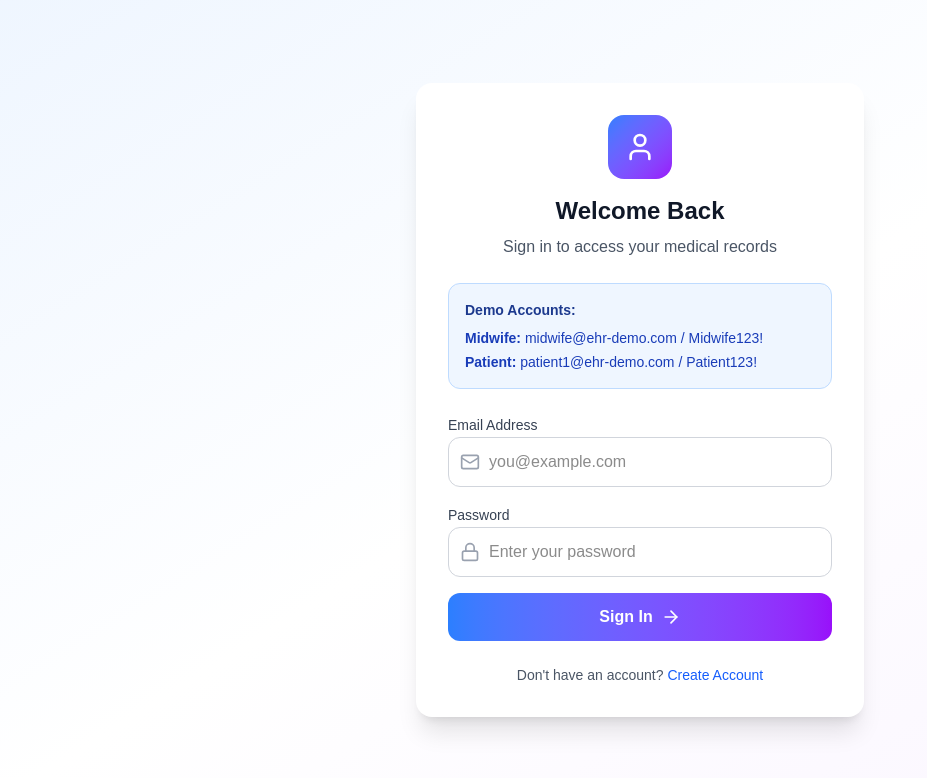
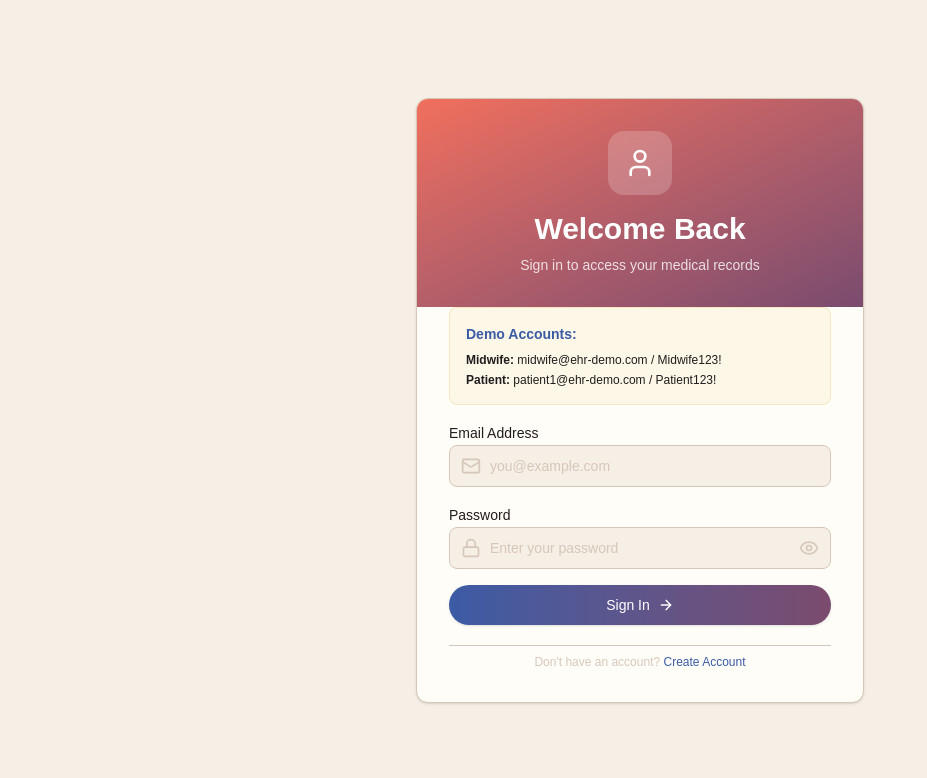
Before and after one commit to maulanawirawan/ehr-midwifery, a Next.js app: page /auth/login in a window 1280 px wide. Shown: the top 778 px of the page, without its empty margins (0-927 px from the left). Built offline with nearby package versions, Linux system fonts and the light colour scheme.

Commit message:
Add password visibility toggle and clean URL routing

```diff
--- a/app/auth/login/page.tsx
+++ b/app/auth/login/page.tsx
@@ -1,87 +1,94 @@
-'use client'
+'use client';
 
-import { useState } from 'react'
-import { useRouter } from 'next/navigation'
-import Link from 'next/link'
-import { User, Mail, Lock, ArrowRight, Loader2 } from 'lucide-react'
+import { useState } from 'react';
+import { useRouter } from 'next/navigation';
+import Link from 'next/link';
+import { User, Mail, Lock, ArrowRight, Loader2, Eye, EyeOff } from 'lucide-react';
 
 export default function LoginPage() {
-  const router = useRouter()
-  const [email, setEmail] = useState('')
-  const [password, setPassword] = useState('')
-  const [isLoading, setIsLoading] = useState(false)
-  const [error, setError] = useState('')
+  const router = useRouter();
+  const [email, setEmail] = useState('');
+  const [password, setPassword] = useState('');
+  const [showPassword, setShowPassword] = useState(false);
+  const [isLoading, setIsLoading] = useState(false);
+  const [error, setError] = useState('');
 
   const handleSubmit = async (e: React.FormEvent) => {
-    e.preventDefault()
-    setError('')
-    setIsLoading(true)
+    e.preventDefault();
+    setError('');
+    setIsLoading(true);
 
     try {
       const response = await fetch('/api/auth/login', {
         method: 'POST',
         headers: { 'Content-Type': 'application/json' },
         body: JSON.stringify({ email, password }),
-      })
+      });
 
-      const data = await response.json()
+      const data = await response.json();
 
       if (!response.ok) {
-        throw new Error(data.error || 'Login failed')
+        throw new Error(data.error || 'Login failed');
       }
 
-      router.push('/(dashboard)/records')
+      router.push('/dashboard/records');
     } catch (err: unknown) {
-      setError(err instanceof Error ? err.message : 'Something went wrong')
+      setError(err instanceof Error ? err.message : 'Something went wrong');
     } finally {
-      setIsLoading(false)
+      setIsLoading(false);
     }
-  }
+  };
 
   return (
-    <div className="min-h-screen flex items-center justify-center bg-gradient-to-br from-blue-50 via-white to-purple-50 p-4">
+    <div className="min-h-screen flex items-center justify-center bg-[#F5EFE5] p-4">
       <div className="w-full max-w-md">
-        <div className="bg-white rounded-2xl shadow-xl p-8 space-y-6">
+        <div className="bg-[#FFFDF8] rounded-xl shadow-sm border border-[#D7C7B9] overflow-hidden">
           {/* Header */}
-          <div className="text-center space-y-2">
+          <div className="bg-gradient-to-br from-[#F16F5C] to-[#7A4B6E] p-8 text-white">
             <div className="flex justify-center mb-4">
-              <div className="w-16 h-16 bg-gradient-to-br from-blue-500 to-purple-600 rounded-2xl flex items-center justify-center">
+              <div className="w-16 h-16 bg-white/20 backdrop-blur-sm rounded-2xl flex items-center justify-center">
                 <User className="w-8 h-8 text-white" />
               </div>
             </div>
-            <h1 className="text-2xl font-bold text-gray-900">Welcome Back</h1>
-            <p className="text-gray-600">Sign in to access your medical records</p>
+            <h1 className="text-3xl font-bold text-center mb-2">Welcome Back</h1>
+            <p className="text-white/80 text-center text-sm">Sign in to access your medical records</p>
           </div>
 
           {/* Demo Accounts Info */}
-          <div className="bg-blue-50 border border-blue-200 rounded-xl p-4 text-sm">
-            <p className="font-semibold text-blue-900 mb-2">Demo Accounts:</p>
-            <div className="space-y-1 text-blue-800">
+          <div className="px-8 pb-4">
+            <div className="bg-[#E8C468]/10 border border-[#E8C468]/30 rounded-lg p-4">
+              <p className="font-semibold text-[#3B5BA5] text-sm mb-2">Demo Accounts:</p>
+              <div className="space-y-1 text-[#211D1E] text-xs">
                 <p><strong>Midwife:</strong> midwife@ehr-demo.com / Midwife123!</p>
                 <p><strong>Patient:</strong> patient1@ehr-demo.com / Patient123!</p>
               </div>
             </div>
+          </div>
 
           {/* Form */}
+          <div className="px-8 pb-8 space-y-5">
             <form onSubmit={handleSubmit} className="space-y-4">
               {error && (
-              <div className="bg-red-50 border border-red-200 text-red-700 px-4 py-3 rounded-lg text-sm">
+                <div className="bg-[#F16F5C]/10 border border-[#F16F5C]/30 text-[#F16F5C] px-4 py-3 rounded-lg text-sm flex items-center gap-2">
+                  <svg className="w-4 h-4 flex-shrink-0" fill="none" stroke="currentColor" viewBox="0 0 24 24">
+                    <path strokeLinecap="round" strokeLinejoin="round" strokeWidth={2} d="M12 8v4m0 4h.01M21 12a9 9 0 11-18 0 9 9 0 0118 0z" />
+                  </svg>
                   {error}
                 </div>
               )}
 
               <div className="space-y-2">
-              <label htmlFor="email" className="text-sm font-medium text-gray-700">
+                <label htmlFor="email" className="text-sm font-medium text-[#211D1E]">
                   Email Address
                 </label>
                 <div className="relative">
-                <Mail className="absolute left-3 top-1/2 -translate-y-1/2 w-5 h-5 text-gray-400" />
+                  <Mail className="absolute left-3 top-1/2 -translate-y-1/2 w-5 h-5 text-[#D7C7B9]" />
                   <input
                     id="email"
                     type="email"
                     value={email}
                     onChange={(e) => setEmail(e.target.value)}
-                  className="w-full pl-10 pr-4 py-3 border border-gray-300 rounded-xl focus:ring-2 focus:ring-blue-500 focus:border-transparent outline-none transition-all"
+                    className="w-full pl-10 pr-4 py-2.5 bg-[#F5EFE5] border border-[#D7C7B9] rounded-lg text-sm text-[#211D1E] placeholder-[#D7C7B9] focus:outline-none focus:ring-2 focus:ring-[#3B5BA5]/20 focus:border-[#3B5BA5] transition-colors duration-200"
                     placeholder="you@example.com"
                     required
                   />
@@ -89,47 +96,53 @@ export default function LoginPage() {
               </div>
 
               <div className="space-y-2">
-              <label htmlFor="password" className="text-sm font-medium text-gray-700">
+                <label htmlFor="password" className="text-sm font-medium text-[#211D1E]">
                   Password
                 </label>
                 <div className="relative">
-                <Lock className="absolute left-3 top-1/2 -translate-y-1/2 w-5 h-5 text-gray-400" />
+                  <Lock className="absolute left-3 top-1/2 -translate-y-1/2 w-5 h-5 text-[#D7C7B9]" />
                   <input
                     id="password"
-                  type="password"
+                    type={showPassword ? 'text' : 'password'}
                     value={password}
                     onChange={(e) => setPassword(e.target.value)}
-                  className="w-full pl-10 pr-4 py-3 border border-gray-300 rounded-xl focus:ring-2 focus:ring-blue-500 focus:border-transparent outline-none transition-all"
+                    className="w-full pl-10 pr-10 py-2.5 bg-[#F5EFE5] border border-[#D7C7B9] rounded-lg text-sm text-[#211D1E] placeholder-[#D7C7B9] focus:outline-none focus:ring-2 focus:ring-[#3B5BA5]/20 focus:border-[#3B5BA5] transition-colors duration-200"
                     placeholder="Enter your password"
                     required
                   />
+                  <button
+                    type="button"
+                    onClick={() => setShowPassword(!showPassword)}
+                    className="absolute right-3 top-1/2 -translate-y-1/2 text-[#D7C7B9] hover:text-[#211D1E] transition-colors duration-200"
+                  >
+                    {showPassword ? <EyeOff className="w-5 h-5" /> : <Eye className="w-5 h-5" />}
+                  </button>
                 </div>
               </div>
 
               <button
                 type="submit"
                 disabled={isLoading}
-              className="w-full bg-gradient-to-r from-blue-500 to-purple-600 text-white font-semibold py-3 rounded-xl hover:from-blue-600 hover:to-purple-700 focus:outline-none focus:ring-2 focus:ring-blue-500 focus:ring-offset-2 transition-all disabled:opacity-50 disabled:cursor-not-allowed flex items-center justify-center gap-2"
+                className="w-full inline-flex items-center justify-center gap-2 px-6 py-2.5 bg-gradient-to-r from-[#3B5BA5] to-[#7A4B6E] text-white font-medium rounded-full text-sm hover:opacity-90 transition-all duration-200 hover:scale-[1.02] active:scale-[0.98] shadow-sm hover:shadow-md disabled:opacity-50 disabled:cursor-not-allowed"
               >
                 {isLoading ? (
                   <>
-                  <Loader2 className="w-5 h-5 animate-spin" />
+                    <Loader2 className="w-4 h-4 animate-spin" />
                     Signing in...
                   </>
                 ) : (
                   <>
                     Sign In
-                  <ArrowRight className="w-5 h-5" />
+                    <ArrowRight className="w-4 h-4" />
                   </>
                 )}
               </button>
             </form>
 
-          {/* Footer */}
-          <div className="text-center text-sm">
-            <p className="text-gray-600">
-              Don&#x27;t have an account?{' '}
-              <Link href="/(auth)/signup" className="text-blue-600 hover:text-blue-700 font-medium">
+            <div className="pt-2 border-t border-[#D7C7B9]">
+              <p className="text-center text-xs text-[#D7C7B9]">
+                Don't have an account?{' '}
+                <Link href="/auth/signup" className="text-[#3B5BA5] hover:text-[#7A4B6E] font-medium transition-colors duration-200">
                   Create Account
                 </Link>
               </p>
@@ -137,5 +150,6 @@ export default function LoginPage() {
           </div>
         </div>
       </div>
-  )
+    </div>
+  );
 }
```
Lines whose indentation alone changed are shown as unchanged.
